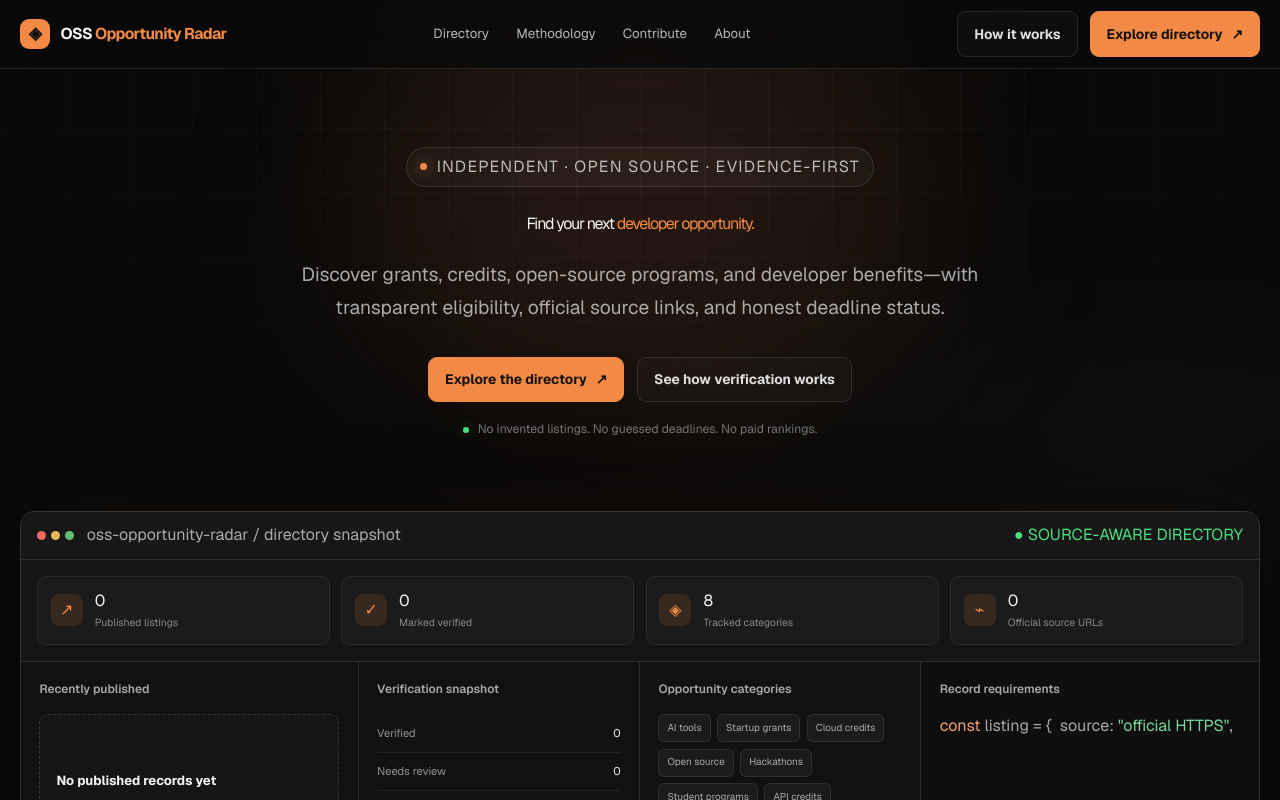
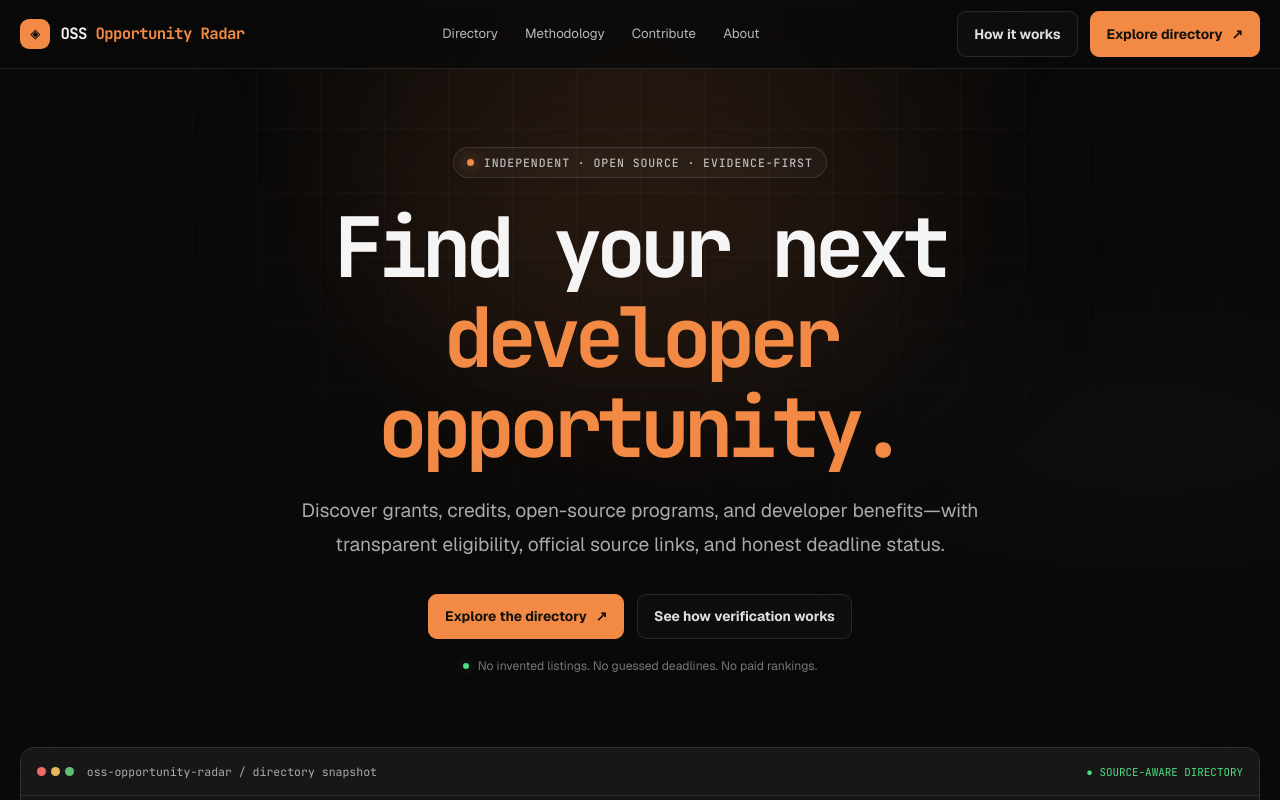
Before and after one commit to nameisrockstar-code/oss-opportunity-radar, a Next.js app: page / in a window 1280 px wide. Shown: the top 800 px of the page. Built offline with nearby package versions, Linux system fonts and the light colour scheme.

Commit message:
Ensure template fonts resolve across utility and custom styles

```diff
--- a/src/app/globals.css
+++ b/src/app/globals.css
@@ -26,6 +26,8 @@
 * { box-sizing: border-box; }
 html { scroll-behavior: smooth; scroll-padding-top: 6rem; }
 body {
+  --font-sans: var(--font-geist), Arial, sans-serif;
+  --font-mono: var(--font-jetbrains), "SFMono-Regular", Consolas, monospace;
   margin: 0;
   min-height: 100vh;
   color: var(--foreground);
```
